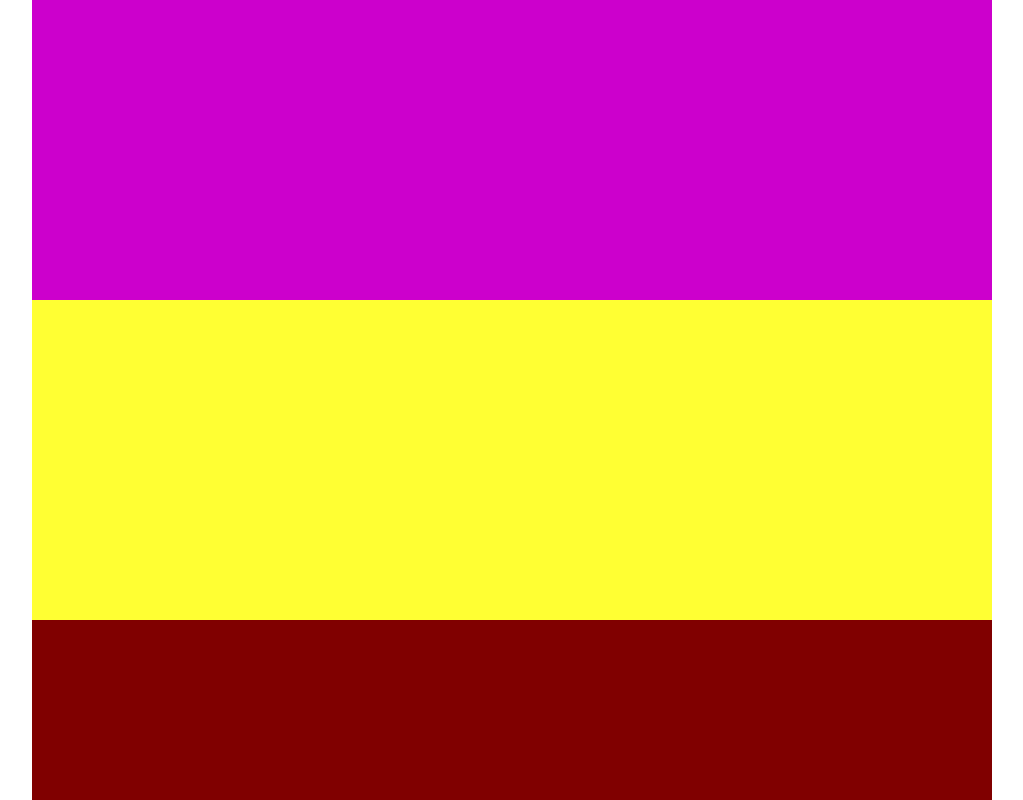
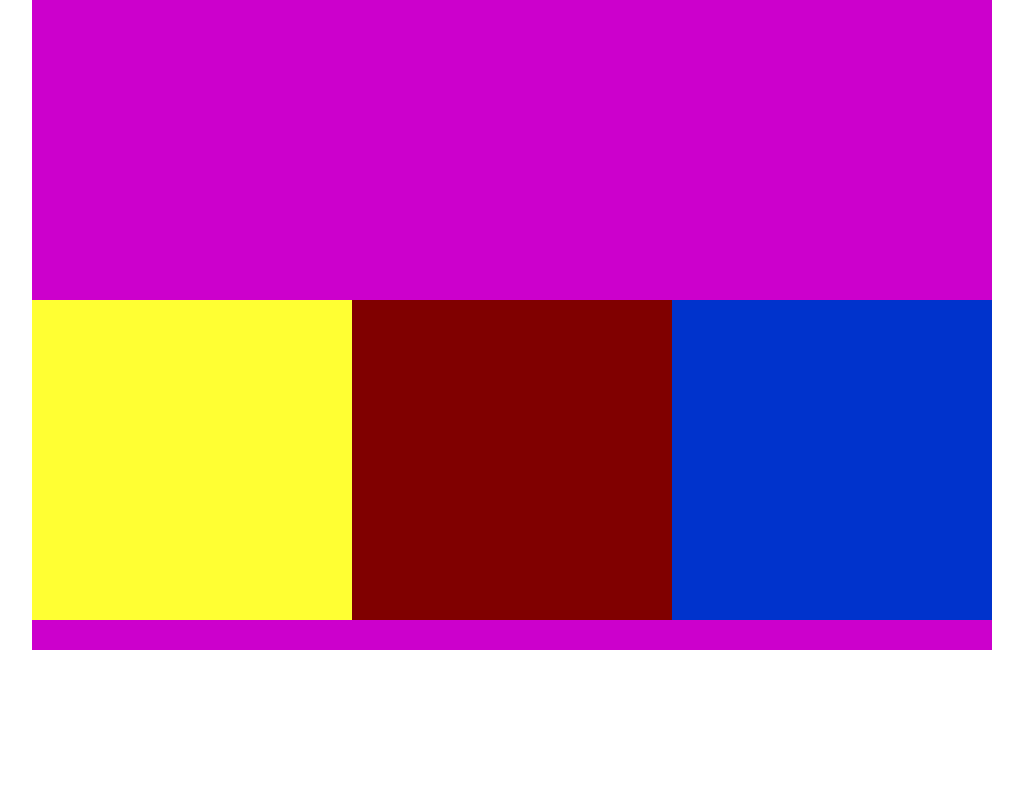
Before and after one commit to theronj60/206colors-starter, a plain HTML site: page index.html in a window 1280 px wide. Shown: the top 800 px of the page, without its empty margins (128-1151 px from the left). Drawn offline with Linux system fonts and the light colour scheme.

Commit message:
added responive style

```diff
--- a/css/main.css
+++ b/css/main.css
@@ -59,6 +59,18 @@ footer {
 /* Change the background colors below */
 
 @media (min-width: 768px) {
+  .col-3 {
+    width: 50%;
+    height: 320px;
+    float: left;
+  }
+
+  .col-3-full {
+    width: 100%;
+    height: 320px;
+    float: left;
+  }
+
   header {
     background-color: #66ccff;
   }
@@ -84,6 +96,12 @@ footer {
 
 /*---------- Desktops ----------*/
 @media (min-width: 1200px) {
+  .col-3 {
+    width: 33.33%;
+    height: 320px;
+    float: left;
+  }
+
   header {
     background-color: #cc00cc;
   }
--- a/index.html
+++ b/index.html
@@ -14,7 +14,7 @@
       </header>
       <div id="column-1" class="col-3"></div>
       <div id="column-2" class="col-3"></div>
-      <div id="column-3" class="col-3"></div>
+      <div id="column-3" class="col-3 col-3-full"></div>
 
 
       <div class="clear"></div>
```
